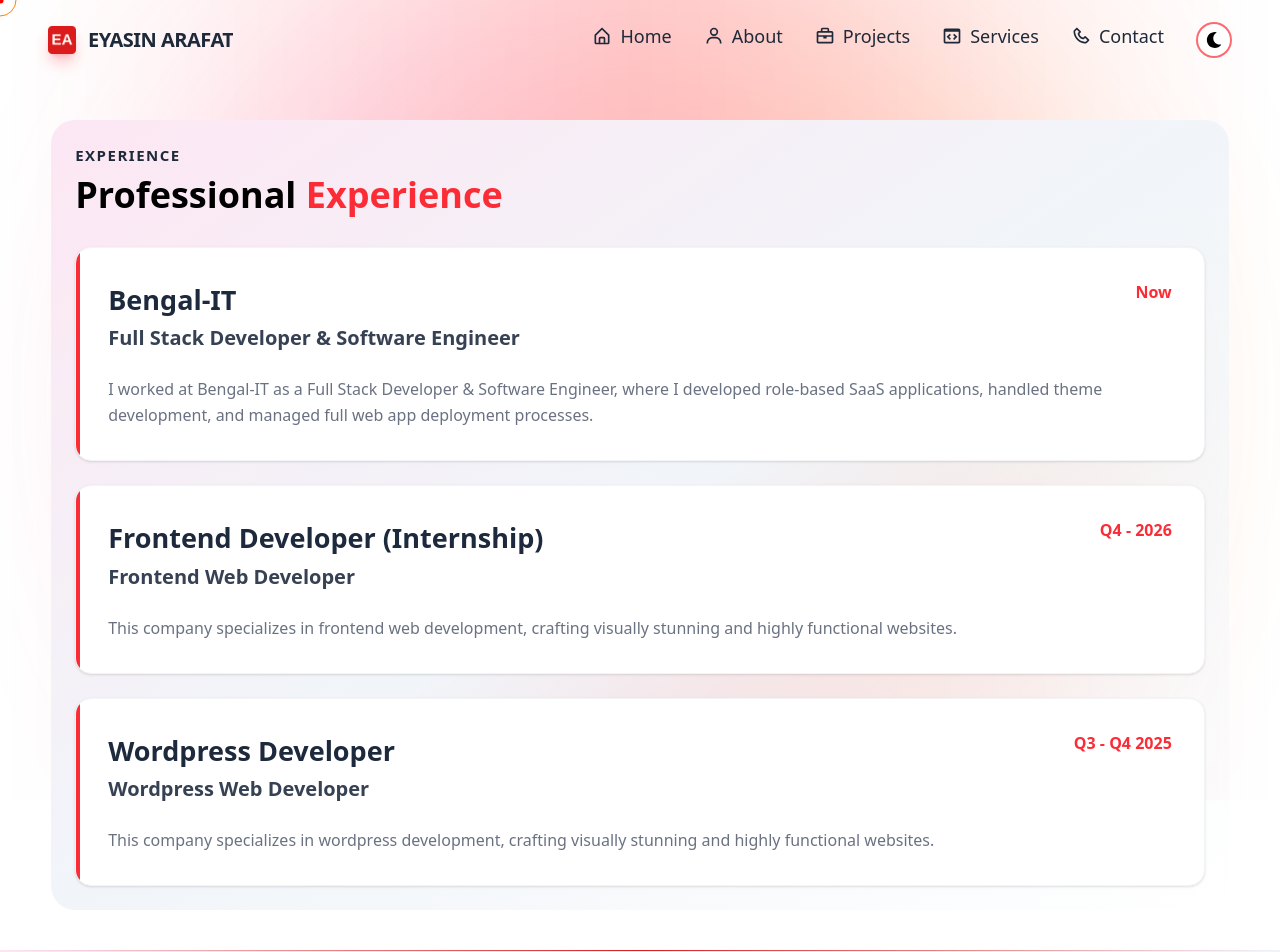
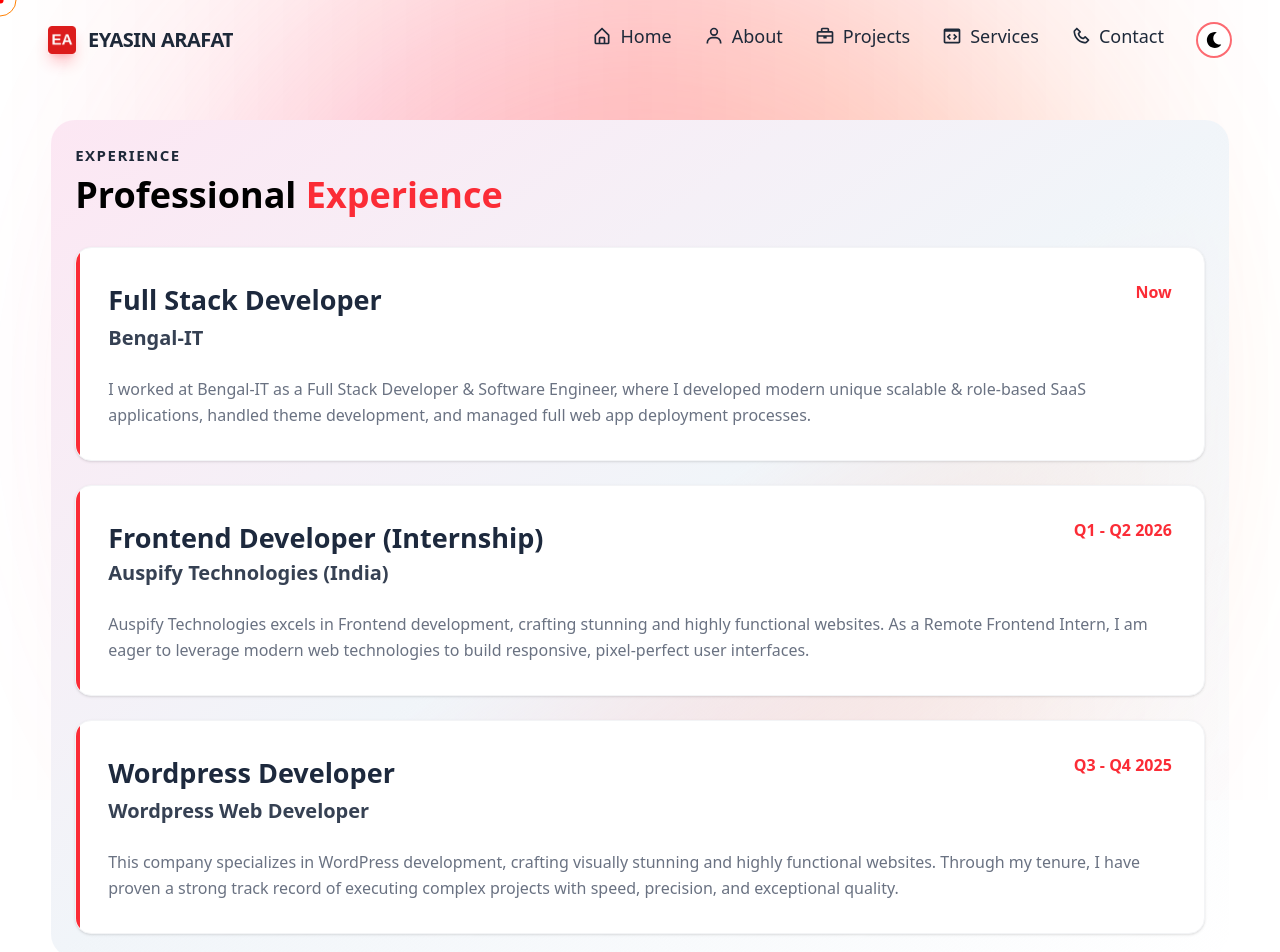
Before and after one commit to eyasinarafat3485-gif/my-next-js-portfolio, a Next.js app: page /components/Experience in a window 1280 px wide. Shown: the top 952 px of the page. Built offline with nearby package versions, Linux system fonts and the light colour scheme.

Commit message:
experience section modify

```diff
--- a/src/app/components/DownloadButton.jsx
+++ b/src/app/components/DownloadButton.jsx
@@ -17,7 +17,7 @@ const DownloadButton = () => {
     };
     return (
         <motion.button onClick={() => handleDownloadCv()} initial="initial" whileHover="hover" animate="initial"
-            className="group relative cursor-pointer flex items-center gap-3 px-5.5 py-3 bg-[#EF4444] text-white font-bold text-[17px]  rounded-full border-2 border-[#EF4444] overflow-hidden transition-colors duration-300 shadow-lg" >
+            className="group relative cursor-pointer flex items-center gap-3 px-5.5 py-3 bg-red-500 text-white font-bold text-[17px]  rounded-full border-2 border-red-500 overflow-hidden transition-colors duration-300 shadow-lg" >
 
             <motion.div variants={{ initial: { x: "-100%" }, hover: { x: 0 } }} transition={{ duration: 0.4, ease: "easeInOut" }}className="absolute inset-0 bg-white z-0"/>
 
--- a/src/app/components/Experience/page.jsx
+++ b/src/app/components/Experience/page.jsx
@@ -1,124 +1,3 @@
-// "use client";
-
-// import { motion } from "framer-motion";
-
-// const Experience = () => {
-//   const fadeInUp = {
-//     initial: { opacity: 0, y: 50 },
-//     whileInView: { opacity: 1, y: 0 },
-//     transition: { duration: 0.6, ease: "easeOut" },
-//     viewport: { once: true }
-//   };
-
-//   return (
-//     <div className="p-6 bg-gradient-to-br from-pink-100 via-slate-100 dark:from-black dark:via-slate-800 w-[92%] mx-auto my-10 rounded-3xl">
-
-//       {/* Header */}
-//       <div className="mb-8">
-//         <p className="text-[15px] font-bold tracking-widest uppercase text-gray-800 dark:text-orange-500">
-//           EXPERIENCE
-//         </p>
-
-//         <h2 className="text-3xl md:text-4xl font-bold mt-2">
-//           Professional <span className="text-red-500">Experience</span>
-//         </h2>
-//       </div>
-
-//       {/* Experience Cards */}
-//       <div className="space-y-6">
-
-//         {/* 1 */}
-//         <motion.div
-//           {...fadeInUp}
-//           className="bg-white dark:bg-black rounded-2xl shadow-sm border border-gray-100 p-4 md:p-8 hover:shadow-md transition-all duration-300"
-//         >
-//           <div className="flex justify-between items-start mb-6">
-//             <div>
-//               <h2 className="text-[27px] font-bold text-slate-800 dark:text-orange-500">
-//                 Bengal-IT
-//               </h2>
-
-//               <p className="text-xl text-gray-700 dark:text-white/75 mt-1 font-bold">
-//                 Full Stack Developer & Software Engineer
-//               </p>
-//             </div>
-
-//             <div className="text-right">
-//               <p className="text-red-500 font-semibold">Now</p>
-//             </div>
-//           </div>
-
-//           <p className="text-gray-500 leading-relaxed">
-//             I worked at Bengal-IT as a Full Stack Developer & Software Engineer,
-//             where I developed role-based SaaS applications, handled theme
-//             development, and managed full web app deployment processes.
-//           </p>
-//         </motion.div>
-
-//         {/* 2 */}
-//         <motion.div
-//           {...fadeInUp}
-//           className="bg-white dark:bg-black rounded-2xl shadow-sm border border-gray-100 p-4 md:p-8 hover:shadow-md transition-all duration-300"
-//         >
-//           <div className="flex justify-between items-start mb-6">
-//             <div>
-//               <h2 className="text-[27px] font-bold text-slate-800 dark:text-orange-500">
-//                 Frontend Developer (Internship)
-//               </h2>
-
-//               <p className="text-xl text-gray-700 dark:text-white/75 mt-1 font-bold">
-//                 Frontend Web Developer
-//               </p>
-//             </div>
-
-//             <div className="text-right">
-//               <p className="text-red-500 font-semibold">Q4 - 2026</p>
-//             </div>
-//           </div>
-
-//           <p className="text-gray-500 leading-relaxed">
-//             This company specializes in frontend web development, crafting
-//             visually stunning and highly functional websites.
-//           </p>
-//         </motion.div>
-
-//         {/* 3 */}
-//         <motion.div
-//           {...fadeInUp}
-//           className="bg-white dark:bg-black rounded-2xl shadow-sm border border-gray-100 p-4 md:p-8 hover:shadow-md transition-all duration-300"
-//         >
-//           <div className="flex justify-between items-start mb-6">
-//             <div>
-//               <h2 className="text-[27px] font-bold text-slate-800 dark:text-orange-500">
-//                 Wordpress Developer
-//               </h2>
-
-//               <p className="text-xl text-gray-700 dark:text-white/75 mt-1 font-bold">
-//                 Wordpress Web Developer
-//               </p>
-//             </div>
-
-//             <div className="text-right">
-//               <p className="text-red-500 font-semibold">
-//                 Q3 - Q4 2025
-//               </p>
-//             </div>
-//           </div>
-
-//           <p className="text-gray-500 leading-relaxed">
-//             This company specializes in wordpress development, crafting visually
-//             stunning and highly functional websites.
-//           </p>
-//         </motion.div>
-
-//       </div>
-//     </div>
-//   );
-// };
-
-// export default Experience;
-
-
 
 "use client";
 
@@ -177,11 +56,11 @@ const Experience = () => {
           <div className="flex justify-between items-start mb-6">
             <div>
               <h2 className="text-[27px] font-bold text-slate-800 dark:text-orange-500">
-                Bengal-IT
+                 Full Stack Developer
               </h2>
 
               <p className="text-xl text-gray-700 dark:text-white/75 mt-1 font-bold">
-                Full Stack Developer & Software Engineer
+                Bengal-IT
               </p>
             </div>
 
@@ -192,7 +71,7 @@ const Experience = () => {
 
           <p className="text-gray-500 leading-relaxed">
             I worked at Bengal-IT as a Full Stack Developer & Software Engineer,
-            where I developed role-based SaaS applications, handled theme
+            where I developed modern unique scalable & role-based SaaS applications, handled theme
             development, and managed full web app deployment processes.
           </p>
         </motion.div>
@@ -218,19 +97,24 @@ const Experience = () => {
                 Frontend Developer (Internship)
               </h2>
 
-              <p className="text-xl text-gray-700 dark:text-white/75 mt-1 font-bold">
-                Frontend Web Developer
-              </p>
+              <a
+                href="https://auspify.com"
+                target="_blank"
+                rel="noopener noreferrer"
+                className="text-xl text-gray-700 dark:text-white/75 mt-1 font-bold hover:underline"
+              >
+                Auspify Technologies (India)
+              </a>
+
             </div>
 
             <div className="text-right">
-              <p className="text-red-500 font-semibold">Q4 - 2026</p>
+              <p className="text-red-500 font-semibold">Q1 - Q2 2026</p>
             </div>
           </div>
 
           <p className="text-gray-500 leading-relaxed">
-            This company specializes in frontend web development, crafting
-            visually stunning and highly functional websites.
+            Auspify Technologies excels in Frontend development, crafting stunning and highly functional websites. As a Remote Frontend Intern, I am eager to leverage modern web technologies to build responsive, pixel-perfect user interfaces.
           </p>
         </motion.div>
 
@@ -268,8 +152,7 @@ const Experience = () => {
           </div>
 
           <p className="text-gray-500 leading-relaxed">
-            This company specializes in wordpress development, crafting visually
-            stunning and highly functional websites.
+            This company specializes in WordPress development, crafting visually stunning and highly functional websites. Through my tenure, I have proven a strong track record of executing complex projects with speed, precision, and exceptional quality.
           </p>
         </motion.div>
 
--- a/src/app/components/shared/Footer.jsx
+++ b/src/app/components/shared/Footer.jsx
@@ -32,7 +32,7 @@ const Footer = () => {
             <h2 className="font-['Playfair_Display'] text-[28px] font-bold leading-[1.1] tracking-tight text-orange-400">
               Eyasin  Arafat
             </h2>
-            <p className="text-[13px] text-pink-400 mt-2 font-light tracking-wider uppercase">
+            <p className="text-[13px] text-red-500 mt-2 font-light tracking-wider uppercase">
               Full Stack Developer & Software En.
             </p>
             <div className="w-8 h-[2px] bg-orange-500 my-4" />
@@ -122,9 +122,9 @@ const Footer = () => {
             Available for work
           </div>
 
-          <p className="text-[13px] text-black/65 dark:text-white/65">
+          {/* <p className="text-[13px] text-black/65 dark:text-white/65">
             Built with <span className="text-[#dc1c1c]">♥</span>
-          </p>
+          </p> */}
         </div>
       </div>
     </footer>
--- a/src/app/page.js
+++ b/src/app/page.js
@@ -12,7 +12,7 @@ export default function Home() {
     <div>
       <Banner />
       <AboutMe />
-      <CraftedProjects />
+      {/* <CraftedProjects /> */}
       <RecentProjects />
       <Experience />
       <Service />
```
Also changed, not shown: src/app/components/ViewWorkButton.jsx (+4 -4 lines).
